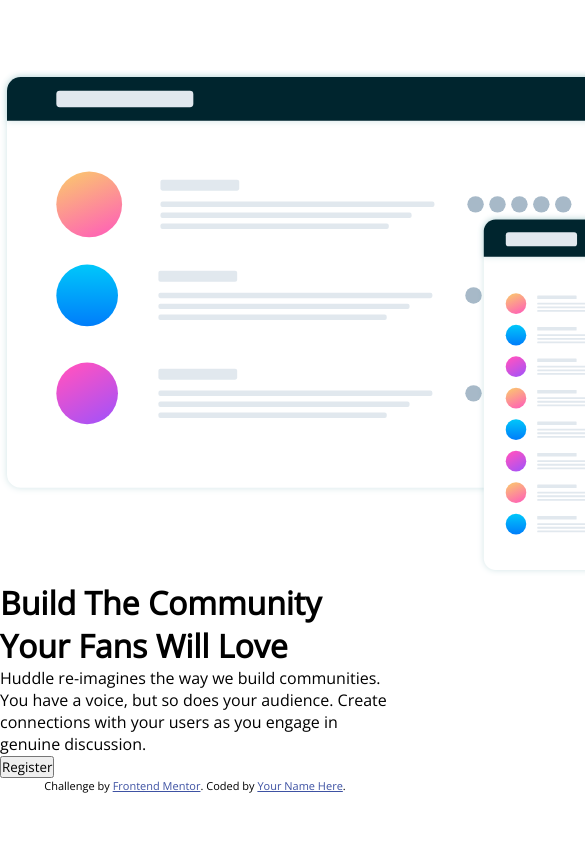
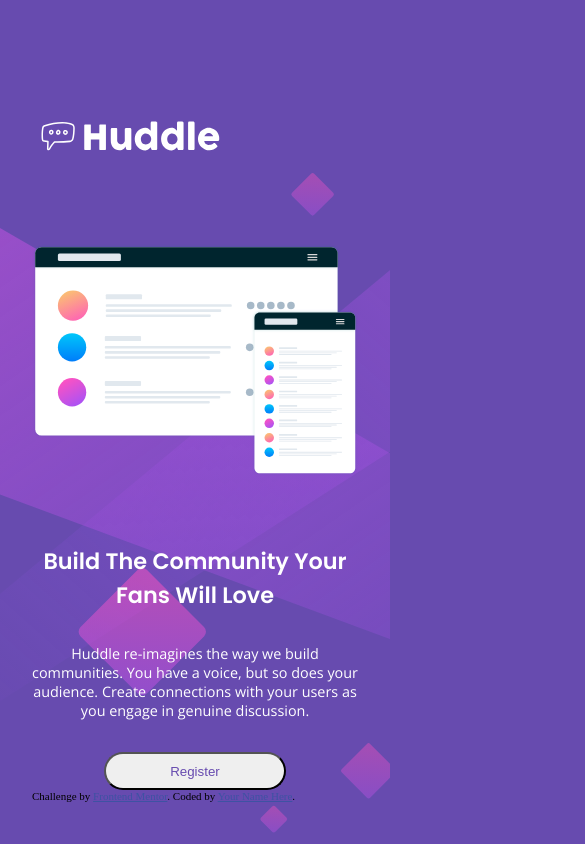
Before and after one commit to zastar23/huddle-landing-page-with-single-introductory-section-master, a plain HTML site: page index.html in a window 390 px wide. Shown: the top 844 px of the page, 585 px wide, since content can reach past the window. Drawn offline with nearby package versions, Linux system fonts and the light colour scheme.

Commit message:
Mobile 80% done.

```diff
--- a/index.html
+++ b/index.html
@@ -14,10 +14,10 @@
 		<link rel="stylesheet" href="style.css" />
 		<link rel="preconnect" href="https://fonts.googleapis.com" />
 		<link rel="preconnect" href="https://fonts.gstatic.com" crossorigin />
-		<link
-			href="https://fonts.googleapis.com/css2?family=Open+Sans&display=swap"
-			rel="stylesheet"
-		/>
+		<link href="https://fonts.googleapis.com/css2?family=Open+Sans&display=swap" rel="stylesheet"/>
+		<link rel="preconnect" href="https://fonts.googleapis.com" />
+		<link rel="preconnect" href="https://fonts.gstatic.com" crossorigin />
+		<link href="https://fonts.googleapis.com/css2?family=Poppins:wght@400;600&display=swap" rel="stylesheet"/>
 		<title>
 			Frontend Mentor | Huddle landing page with single introductory
 			section
@@ -36,10 +36,10 @@
 	</head>
 	<body>
 		<header class="header">
-			<img src="images/logo.svg" alt="company logo" />
+			<img class="logo" src="images/logo.svg" alt="company logo" />
 		</header>
 		<main class="main">
-			<img src="images/illustration-mockups.svg" alt="" />
+			<img class="mockup" src="images/illustration-mockups.svg" alt="" />
 			<div class="info__section">
 				<h1 class="title">Build The Community Your Fans Will Love</h1>
 
--- a/style.css
+++ b/style.css
@@ -8,5 +8,62 @@ html {
     box-sizing: inherit;
     margin: 0;
     padding: 0;
-    font-family: 'Open Sans', sans-serif;
 }
+
+:root {
+    --violet: hsl(257, 40%, 49%);
+    --soft-magenta: hsl(300, 69%, 71%);
+}
+
+body {
+    background-image: url(images/bg-mobile.svg);
+    background-size: cover;
+    background-color: var(--violet);
+    padding: 2rem;
+    display: flex;
+    flex-direction: column;
+    align-items: start;
+    justify-content: start;
+}
+
+.header {
+    margin: 5rem 0;
+}
+
+.logo {
+    width: 12rem;
+}
+
+.mockup {
+    width: 100%;
+    margin-bottom: 4rem;
+}
+
+.info__section {
+    display: flex;
+    flex-direction: column;
+}
+
+.title {
+    font-family: 'Poppins';
+    font-weight: 600;
+    text-align: center;
+    color: #fff;
+    font-size: 1.4rem;
+    margin-bottom: 2rem;
+}
+
+.text {
+    text-align: center;
+    color: #fff;
+    font-family: 'Open Sans';
+    font-size: .9rem;
+    margin-bottom: 2rem;
+}
+
+.btn {
+    align-self: center;
+    padding: .6rem 4rem;
+    border-radius: 40px;
+    color: var(--violet);
+}
```
